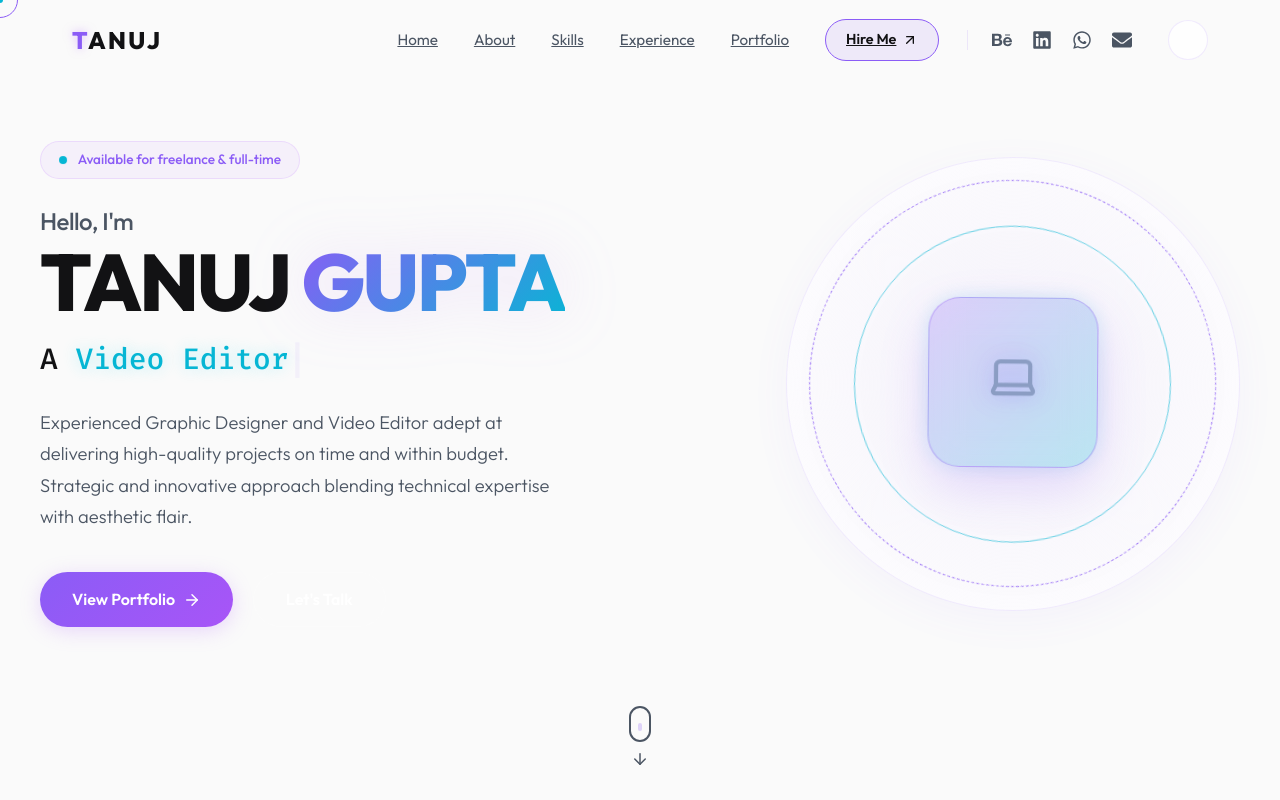
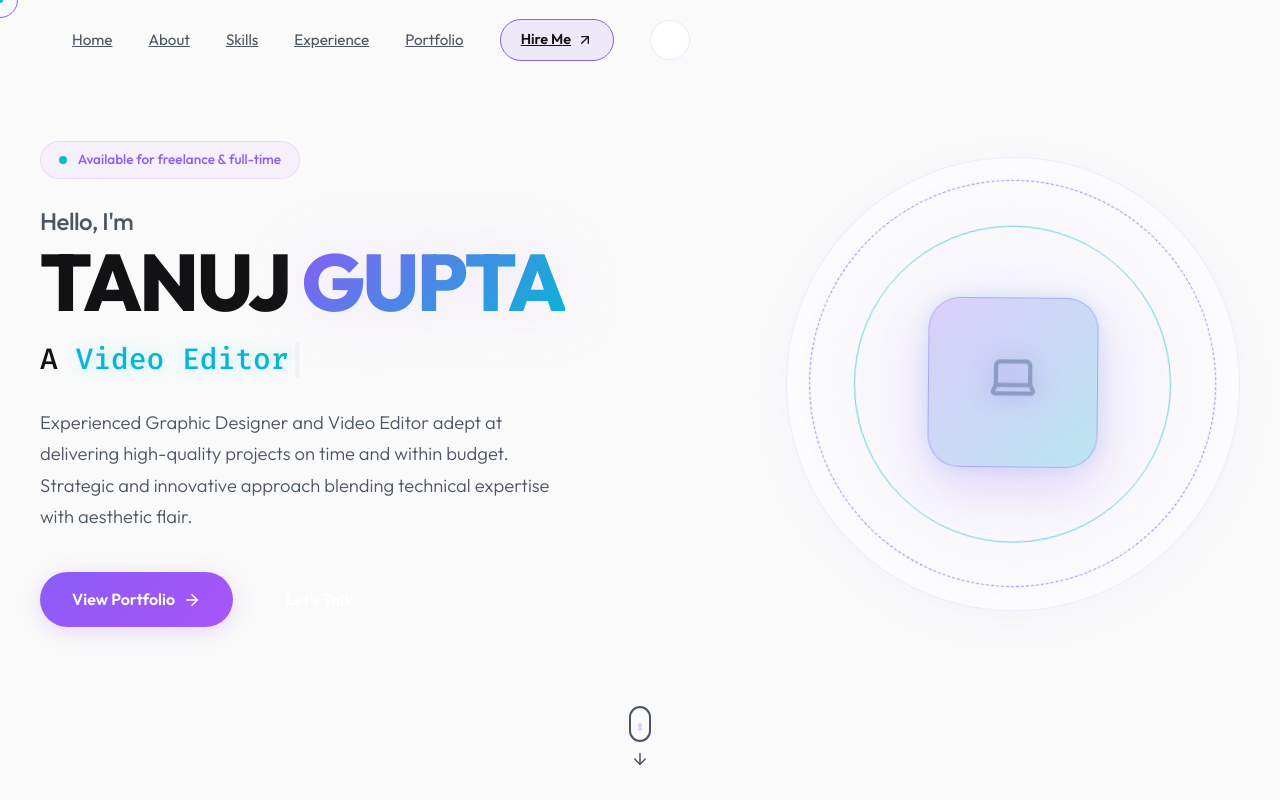
Before and after one commit to priyanshuverma2003/tanujguptaportfolio, a Next.js app: page / in a window 1280 px wide. Shown: the top 800 px of the page. Built offline with nearby package versions, Linux system fonts and the light colour scheme.

Commit message:
Update footer attribution and clean up navbar changes

```diff
--- a/src/components/Footer.tsx
+++ b/src/components/Footer.tsx
@@ -3,7 +3,7 @@ import React from "react";
 
 const Footer: React.FC = () => (
   <footer className="site-footer">
-    <p>© {new Date().getFullYear()} Tanuj Gupta. All rights reserved.</p>
+    <p>© {new Date().getFullYear()} Tanuj Gupta. All rights reserved. Website created by Priyanshu Verma.</p>
   </footer>
 );
 
--- a/src/components/Navbar.tsx
+++ b/src/components/Navbar.tsx
@@ -48,9 +48,6 @@ export default function Navbar() {
     <>
       <header className={`navbar ${scrolled ? "scrolled" : ""}`}>
         <div className="navbar-container">
-          <a href="#home" className="navbar-logo" onClick={handleLinkClick}>
-            <span>T</span>ANUJ
-          </a>
 
           {/* Desktop Navigation */}
           <nav className="navbar-desktop-nav">
@@ -62,9 +59,8 @@ export default function Navbar() {
             <a href="#contact" className="nav-cta">
               Hire Me <ArrowUpRight className="cta-icon" size={16} />
             </a>
-            <div className="navbar-socials">
-              <SocialLinks />
-            </div>
+
+
             <ThemeToggle />
           </nav>
         </div>
@@ -113,7 +109,6 @@ export default function Navbar() {
           </nav>
 
           <div className="overlay-footer">
-            <span className="brand-logo"><span>T</span>ANUJ</span>
             <p>Graphic Designer & Video Editor</p>
           </div>
         </div>
```
